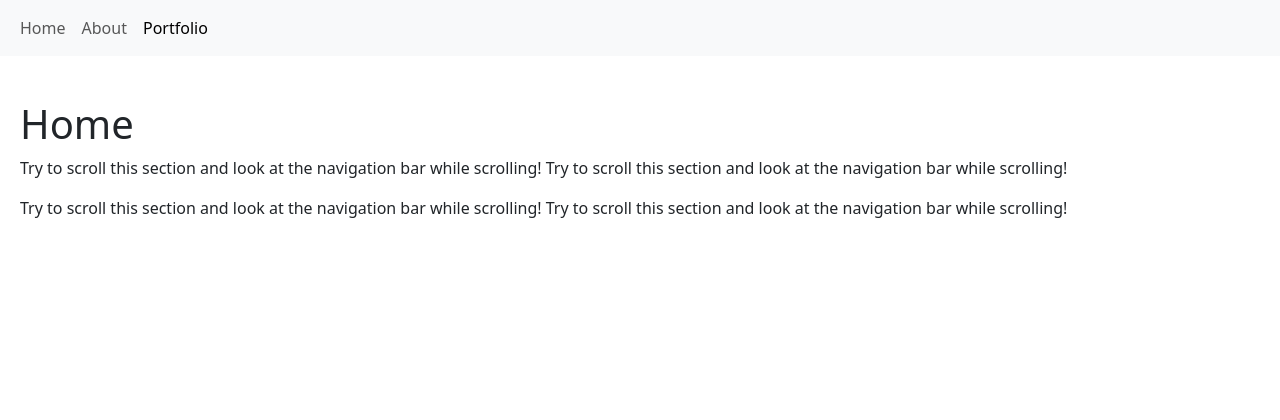
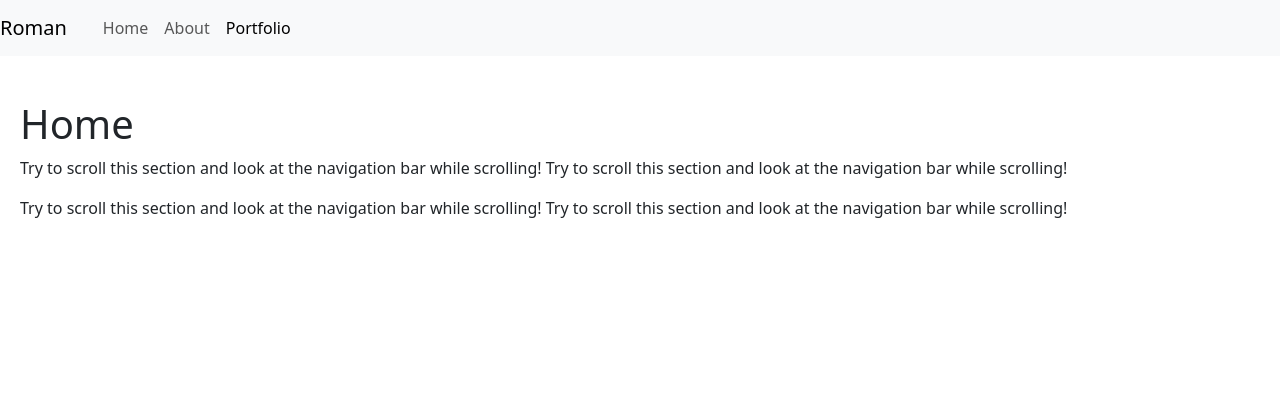
Before and after one commit to iamromandev/web, a Django app: page / in a window 1280 px wide. Shown: the top 420 px of the page. Run offline with Django 4.2, Linux system fonts and the light colour scheme; some libraries are stand-ins or nearby versions.

Commit message:
playing with scrollpy

```diff
--- a/django/src/apps/bio/templates/header.html
+++ b/django/src/apps/bio/templates/header.html
@@ -1,6 +1,7 @@
 {% block header %}
 <nav class="navbar navbar-expand-sm navbar-light bg-light fixed-top">
-    <div class="container-fluid">
+    <a class="navbar-brand" href="#">Roman</a>
+    <div class="container-fluid" >
         <ul class="navbar-nav">
             <li class="nav-item">
                 <a class="nav-link" href="#home">Home</a>
--- a/django/src/static/bio/style.css
+++ b/django/src/static/bio/style.css
@@ -1,3 +1,8 @@
 body {
   position: relative;
 }
+
+@media (min-width: 768px)
+.navbar > .container-fluid .navbar-brand {
+    margin-left: 15px;
+}
```
